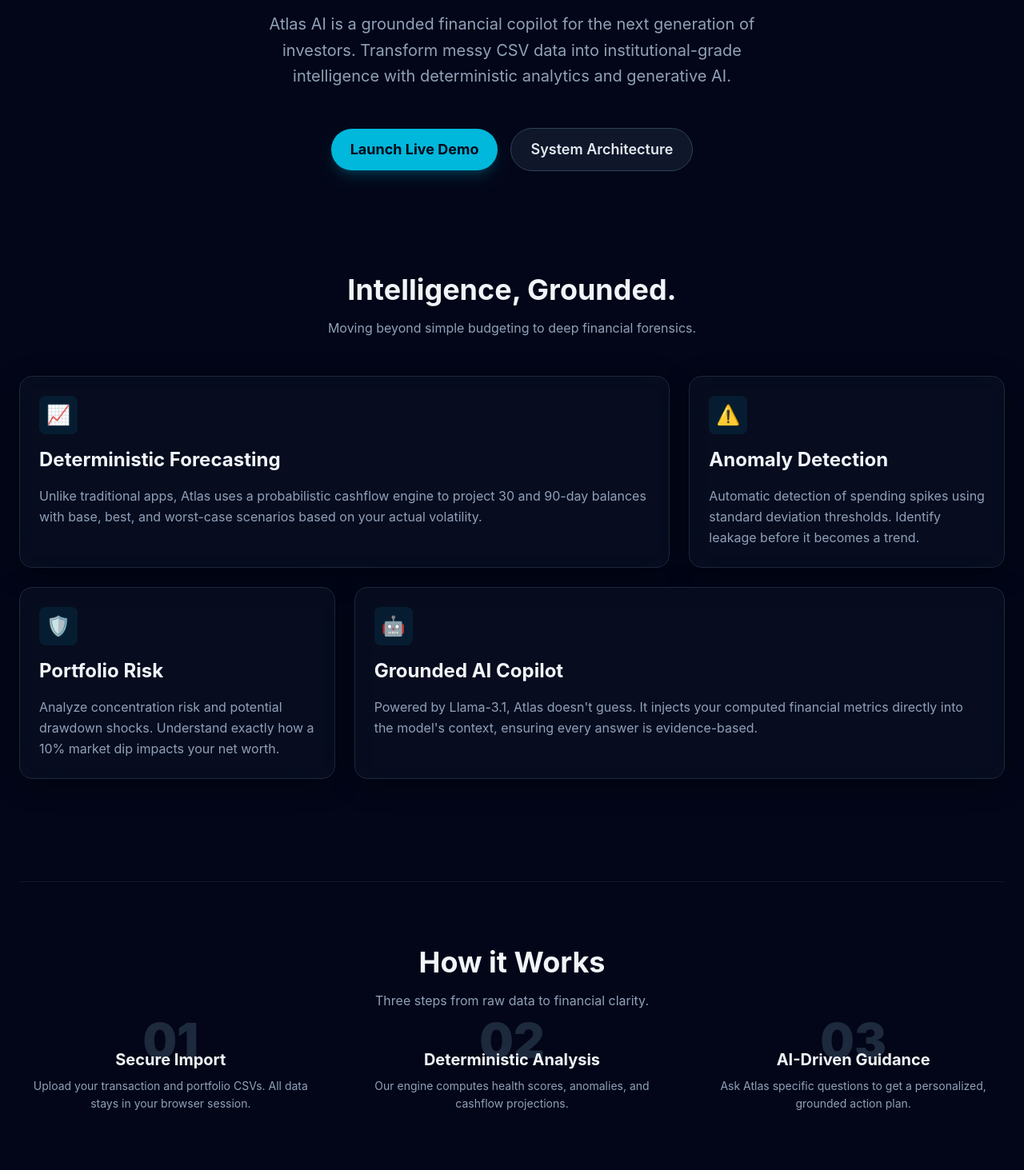
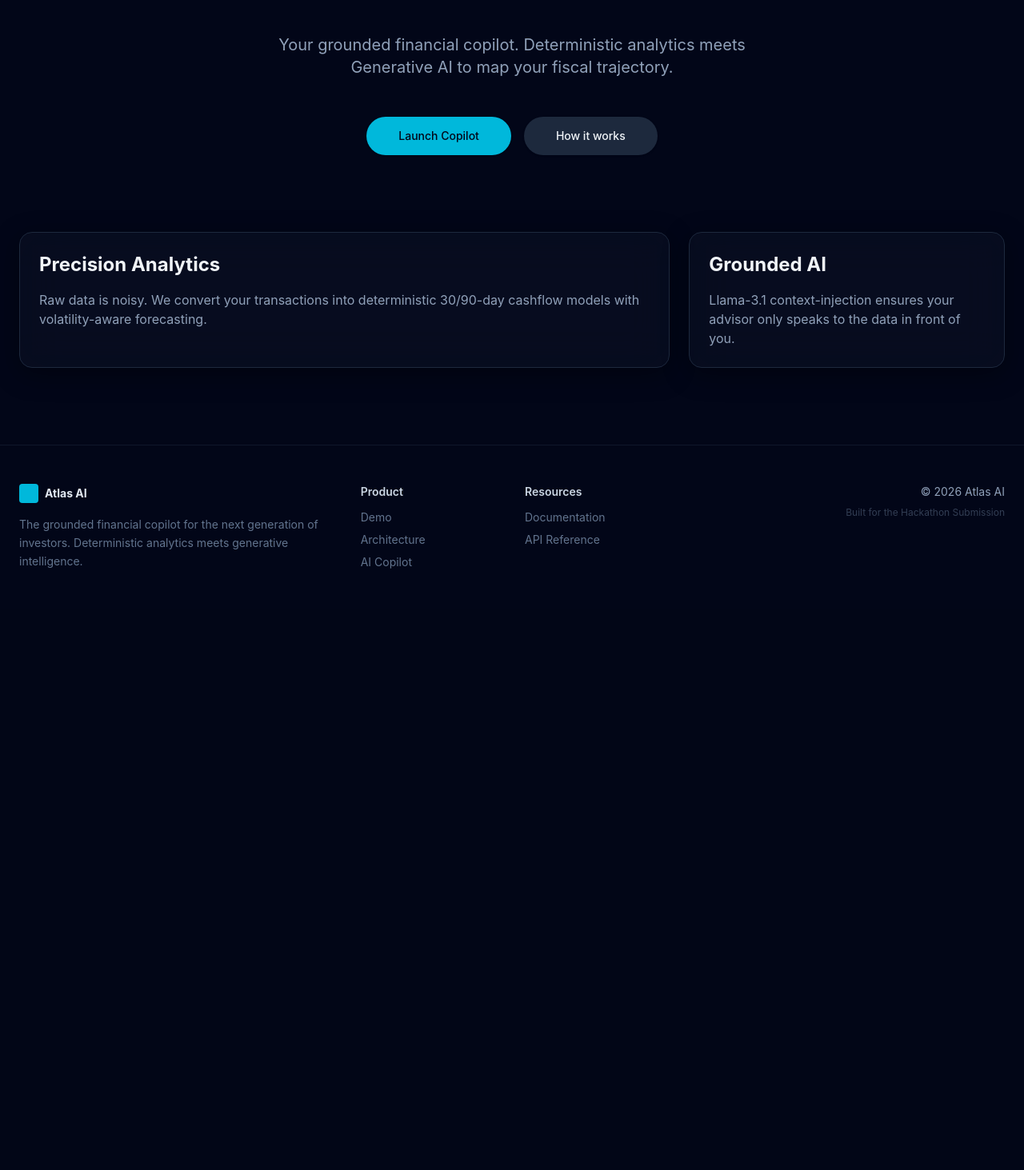
Before and after one commit to Rohan5commit/Atlas-AI, a Next.js app in the folder apps/web/: page / in a window 1280 px wide. Shown: the part 407-1870 px from the top of the page at 80% size. After the commit the page ends 1168 px from the top, so only its background shows below. Built offline with nearby package versions, Linux system fonts and the light colour scheme.

Commit message:
feat: complete homepage redesign and component framework

```diff
--- a/apps/web/app/page.tsx
+++ b/apps/web/app/page.tsx
@@ -1,95 +1,34 @@
 import Link from 'next/link';
+import { Button } from '@/components/ui/button';
+import { Card } from '@/components/ui/card';
 
 export default function Home() {
   return (
-    <div className='space-y-32 pb-20'>
-      {/* Hero Section */}
-      <section className='relative text-center space-y-8 max-w-4xl mx-auto pt-20'>
-        <div className='absolute -top-20 left-1/2 -translate-x-1/2 w-96 h-96 bg-cyan-500/20 blur-[120px] rounded-full -z-10' />
-        <h1 className='text-7xl font-extrabold tracking-tight leading-tight text-gradient'>
-          Your Financial <br /> <span className='text-cyan-400'>North Star.</span>
+    <div className='flex flex-col gap-24 py-12'>
+      <section className='relative text-center space-y-8 pt-12'>
+        <div className='absolute -top-20 left-1/2 -translate-x-1/2 w-96 h-96 bg-cyan-500/10 blur-[120px] rounded-full -z-10' />
+        <h1 className='text-6xl md:text-8xl font-black tracking-tight leading-none text-gradient'>
+          Financial Intelligence.<br />
+          <span className='text-cyan-400'>Atlas AI.</span>
         </h1>
-        <p className='text-xl text-slate-400 max-w-2xl mx-auto leading-relaxed'>
-          Atlas AI is a grounded financial copilot for the next generation of investors.
-          Transform messy CSV data into institutional-grade intelligence with deterministic analytics and generative AI.
+        <p className='text-xl text-slate-400 max-w-2xl mx-auto'>
+          Your grounded financial copilot. Deterministic analytics meets Generative AI to map your fiscal trajectory.
         </p>
-        <div className='flex items-center justify-center gap-4 pt-4'>
-          <Link className='btn-primary text-lg px-10 py-4' href='/demo'>Launch Live Demo</Link>
-          <Link className='btn-secondary text-lg px-10 py-4' href='/architecture'>System Architecture</Link>
+        <div className='flex justify-center gap-4 pt-4'>
+          <Button asChild size='lg' className='px-10 rounded-full'><Link href='/demo'>Launch Copilot</Link></Button>
+          <Button asChild variant='secondary' size='lg' className='px-10 rounded-full'><Link href='/architecture'>How it works</Link></Button>
         </div>
       </section>
 
-      {/* Feature Bento Grid */}
-      <section className='space-y-12'>
-        <div className='text-center space-y-4'>
-          <h2 className='text-4xl font-bold'>Intelligence, Grounded.</h2>
-          <p className='text-slate-400'>Moving beyond simple budgeting to deep financial forensics.</p>
-        </div>
-        <div className='grid md:grid-cols-3 gap-6'>
-          <div className='glass-card md:col-span-2 space-y-4 group'>
-            <div className='w-12 h-12 rounded-lg bg-cyan-500/10 flex items-center justify-center text-cyan-400 group-hover:bg-cyan-500/20 transition-colors'>
-              <span className='text-2xl'>📈</span>
-            </div>
-            <h3 className='text-2xl font-bold'>Deterministic Forecasting</h3>
-            <p className='text-slate-400 leading-relaxed'>
-              Unlike traditional apps, Atlas uses a probabilistic cashflow engine to project 30 and 90-day balances with
-              base, best, and worst-case scenarios based on your actual volatility.
-            </p>
-          </div>
-          <div className='glass-card space-y-4 group'>
-            <div className='w-12 h-12 rounded-lg bg-cyan-500/10 flex items-center justify-center text-cyan-400 group-hover:bg-cyan-500/20 transition-colors'>
-              <span className='text-2xl'>⚠️</span>
-            </div>
-            <h3 className='text-2xl font-bold'>Anomaly Detection</h3>
-            <p className='text-slate-400 leading-relaxed'>
-              Automatic detection of spending spikes using standard deviation thresholds.
-              Identify leakage before it becomes a trend.
-            </p>
-          </div>
-          <div className='glass-card space-y-4 group'>
-            <div className='w-12 h-12 rounded-lg bg-cyan-500/10 flex items-center justify-center text-cyan-400 group-hover:bg-cyan-500/20 transition-colors'>
-              <span className='text-2xl'>🛡️</span>
-            </div>
-            <h3 className='text-2xl font-bold'>Portfolio Risk</h3>
-            <p className='text-slate-400 leading-relaxed'>
-              Analyze concentration risk and potential drawdown shocks.
-              Understand exactly how a 10% market dip impacts your net worth.
-            </p>
-          </div>
-          <div className='glass-card md:col-span-2 space-y-4 group shimmer'>
-            <div className='w-12 h-12 rounded-lg bg-cyan-500/10 flex items-center justify-center text-cyan-400 group-hover:bg-cyan-500/20 transition-colors'>
-              <span className='text-2xl'>🤖</span>
-            </div>
-            <h3 className='text-2xl font-bold'>Grounded AI Copilot</h3>
-            <p className='text-slate-400 leading-relaxed'>
-              Powered by Llama-3.1, Atlas doesn't guess. It injects your computed financial metrics
-              directly into the model's context, ensuring every answer is evidence-based.
-            </p>
-          </div>
-        </div>
-      </section>
-
-      {/* How it Works Section */}
-      <section className='space-y-12 py-20 border-t border-slate-800/50'>
-        <div className='text-center space-y-4'>
-          <h2 className='text-4xl font-bold'>How it Works</h2>
-          <p className='text-slate-400'>Three steps from raw data to financial clarity.</p>
-        </div>
-        <div className='grid md:grid-cols-3 gap-12'>
-          {[
-            { step: '01', title: 'Secure Import', desc: 'Upload your transaction and portfolio CSVs. All data stays in your browser session.' },
-            { step: '02', title: 'Deterministic Analysis', desc: 'Our engine computes health scores, anomalies, and cashflow projections.' },
-            { step: '03', title: 'AI-Driven Guidance', desc: 'Ask Atlas specific questions to get a personalized, grounded action plan.' },
-          ].map((item, i) => (
-            <div key={i} className='relative space-y-4 text-center group'>
-              <div className='text-6xl font-black text-slate-800 absolute -top-10 left-1/2 -translate-x-1/2 z-0 group-hover:text-cyan-500/20 transition-colors'>{item.step}</div>
-              <div className='relative z-10 space-y-2'>
-                <h3 className='text-xl font-bold'>{item.title}</h3>
-                <p className='text-slate-400 text-sm leading-relaxed'>{item.desc}</p>
-              </div>
-            </div>
-          ))}
-        </div>
+      <section className='grid md:grid-cols-3 gap-6'>
+        <Card className='md:col-span-2 p-8'>
+          <h3 className='text-2xl font-bold mb-4'>Precision Analytics</h3>
+          <p className='text-slate-400'>Raw data is noisy. We convert your transactions into deterministic 30/90-day cashflow models with volatility-aware forecasting.</p>
+        </Card>
+        <Card className='p-8'>
+          <h3 className='text-2xl font-bold mb-4'>Grounded AI</h3>
+          <p className='text-slate-400'>Llama-3.1 context-injection ensures your advisor only speaks to the data in front of you.</p>
+        </Card>
       </section>
     </div>
   )
--- a/apps/web/components/ui/card.tsx
+++ b/apps/web/components/ui/card.tsx
@@ -0,0 +1,16 @@
+'use client';
+import * as React from 'react';
+import { cn } from '@/lib/utils';
+
+const Card = React.forwardRef<HTMLDivElement, React.HTMLAttributes<HTMLDivElement>>(
+  ({ className, ...props }, ref) => (
+    <div
+      ref={ref}
+      className={cn('glass-card', className)}
+      {...props}
+    />
+  )
+);
+Card.displayName = 'Card';
+
+export { Card };
```
